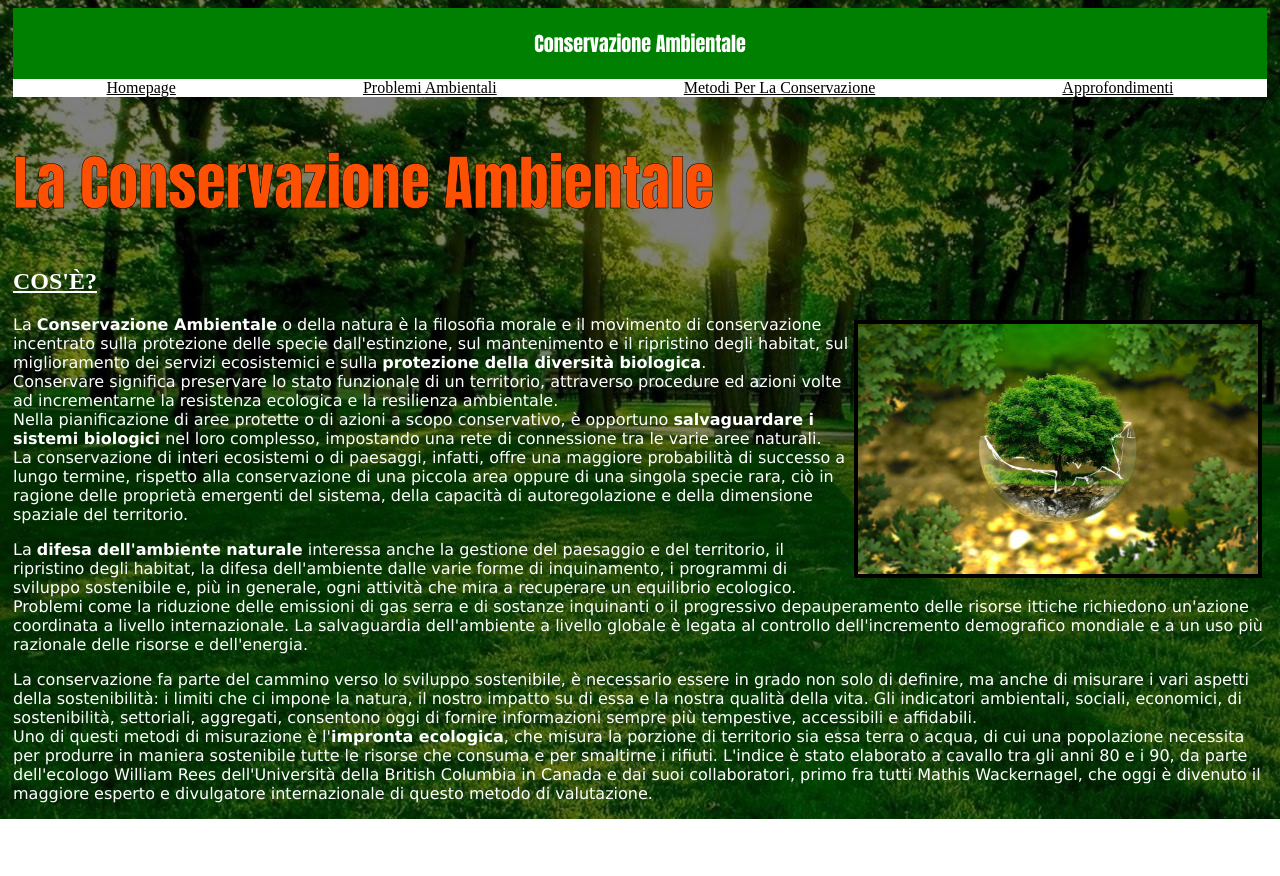
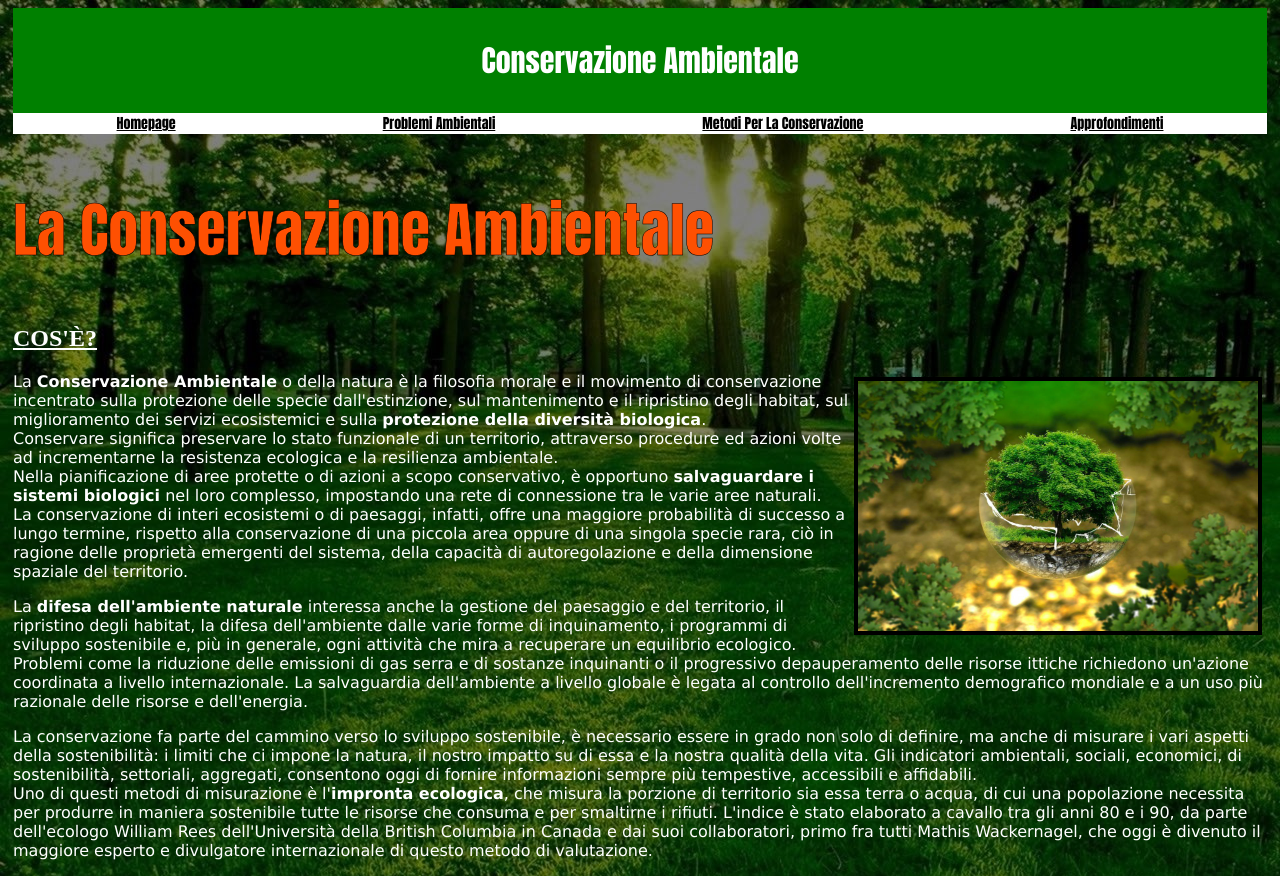
Before and after one commit to gaiagiachero/conservazione_ambientale, a plain HTML site: page homepage.html in a window 1280 px wide. Before the commit the page ends 819 px from the top, so only its background shows below. Drawn offline with Linux system fonts and the light colour scheme.

Commit message:
correzione

```diff
--- a/homepage.html
+++ b/homepage.html
@@ -11,11 +11,12 @@
             Conservazione Ambientale
         </header>
         <nav>
-            <a href="homepage.html">Homepage</a></li>
-            <a href="problemi_ambientali.html">Problemi Ambientali</a></li>
-            <a href="conservazione.html">Metodi Per La Conservazione</a></li>
-            <a href="approfondimenti.html">Approfondimenti</a></li>
+            <a href="homepage.html">Homepage</a>
+            <a href="problemi_ambientali.html">Problemi Ambientali</a>
+            <a href="conservazione.html">Metodi Per La Conservazione</a>
+            <a href="approfondimenti.html">Approfondimenti</a>
         </nav>
+        <section>
         <h1>La Conservazione Ambientale</h1>
         <h2>COS'È?</h2>
         <img src="ecosistema.jpg" alt="natura" style="float:right; width:400px; height:250px; border:4px solid black; margin: 5px">
@@ -30,6 +31,7 @@
             uso più razionale delle risorse e dell'energia.</p>
         <p>La conservazione fa parte del cammino verso lo sviluppo sostenibile, è necessario essere in grado non solo di definire, ma anche di misurare i vari aspetti della sostenibilità: i limiti che ci impone la natura, il nostro impatto su di essa e la nostra qualità della vita. Gli indicatori ambientali, sociali, economici, di sostenibilità, settoriali, aggregati, consentono oggi di fornire informazioni sempre più tempestive, accessibili e affidabili.
             <br>Uno di questi metodi di misurazione è l'<b>impronta ecologica</b>, che misura la porzione di territorio sia essa terra o acqua, di cui una popolazione necessita per produrre in maniera sostenibile tutte le risorse che consuma e per smaltirne i rifiuti. L'indice è stato elaborato a cavallo tra gli anni 80 e i 90, da parte dell'ecologo William Rees dell'Università della British Columbia in Canada e dai suoi collaboratori, primo fra tutti Mathis Wackernagel, che oggi è divenuto il maggiore esperto e divulgatore internazionale di questo metodo di valutazione.</p>
+        </section>
         </div>
     </body>
 </html>
--- a/mio_stile.css
+++ b/mio_stile.css
@@ -15,7 +15,7 @@ header {background-color: green;
         text-align: center;
         padding: 1em;
         font-family: Impact, Haettenschweiler, 'Arial Narrow Bold', sans-serif;
-        font-size: 20px;
+        font-size: 30px;
     }
 
 nav {display: flex;
@@ -26,4 +26,6 @@ nav {display: flex;
 
 nav a {color: black;
         text-decoration: underline;
+        font-family: Impact, Haettenschweiler, 'Arial Narrow Bold', sans-serif;
+        font-size: 14px;
     }
```
Also changed, not shown: approfondimenti.html (+4 -4 lines), conservazione.html (+4 -4 lines), index.html (+4 -4 lines), problemi_ambientali.html (+4 -4 lines).
